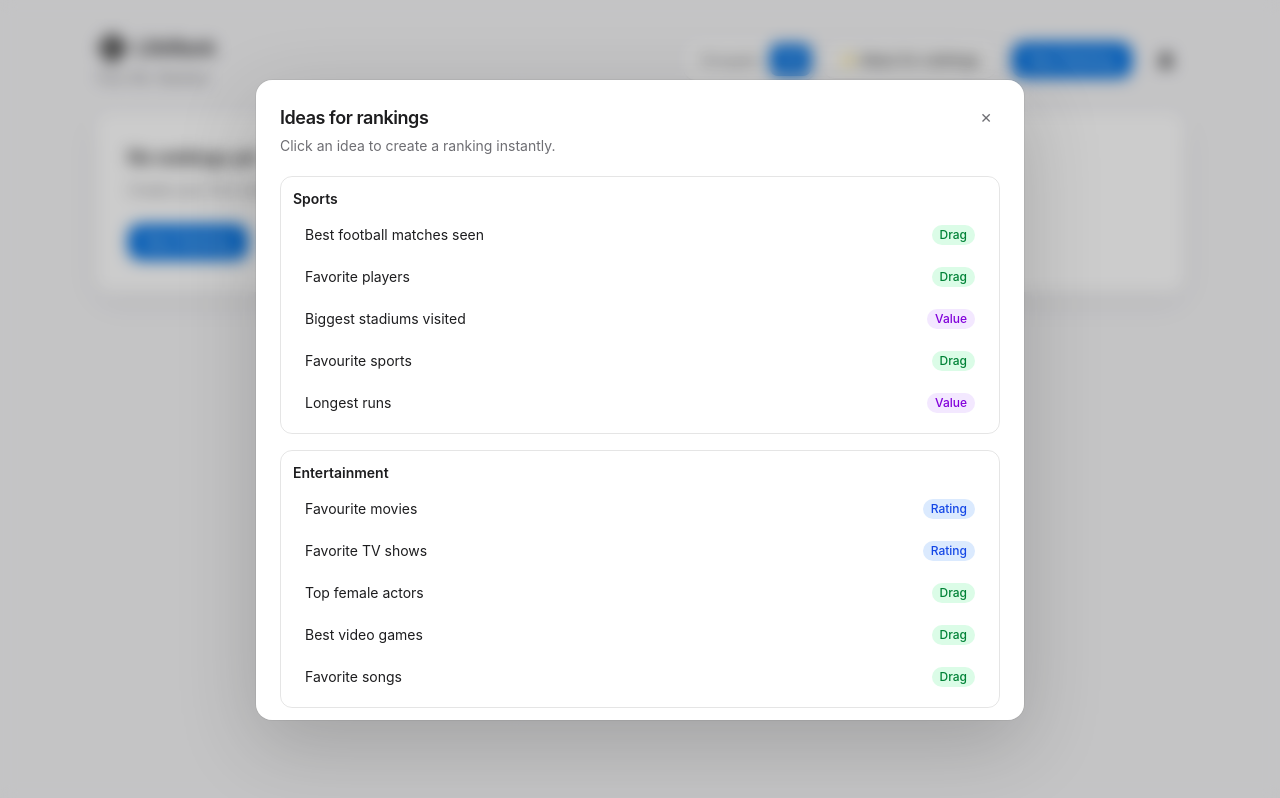
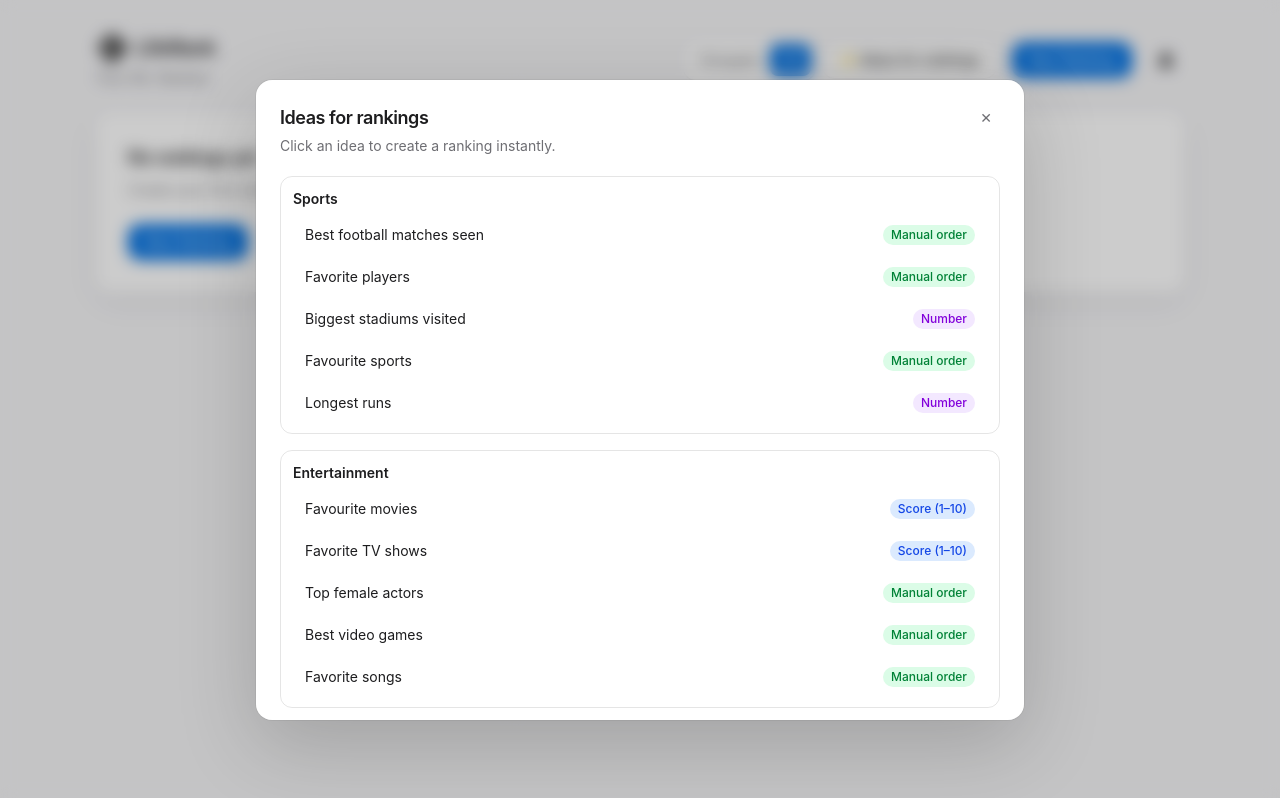
Before and after one commit to tonyczek/LifeRank, a React (Vite) app: page / in a window 1280 px wide. Both pictures are taken after a click on the button "✨ Ideas for rankings". Built offline with nearby package versions, Linux system fonts and the light colour scheme.

Commit message:
update homepage and ranking UI

```diff
--- a/src/components/AddItemForm.jsx
+++ b/src/components/AddItemForm.jsx
@@ -1,4 +1,5 @@
 import { useMemo, useState } from 'react'
+import { rankingValueFieldLabel } from '../utils/rankingTypeUi'
 
 export function AddItemForm({ ranking, onAddItem }) {
   const [name, setName] = useState('')
@@ -8,9 +9,7 @@ export function AddItemForm({ ranking, onAddItem }) {
 
   const isRating = ranking.type === 'rating'
   const isDrag = ranking.type === 'drag'
-  const valueLabel = useMemo(() => {
-    return isRating ? 'Rating (1-10)' : ranking.metricLabel || 'Value'
-  }, [isRating, ranking.metricLabel])
+  const valueLabel = useMemo(() => rankingValueFieldLabel(ranking), [ranking])
 
   function validate() {
     const nextErrors = {}
@@ -20,11 +19,11 @@ export function AddItemForm({ ranking, onAddItem }) {
     if (!trimmedName) nextErrors.name = 'Name is required.'
     if (!isDrag) {
       if (value === '') {
-        nextErrors.value = 'Value is required.'
+        nextErrors.value = isRating ? 'Score is required.' : 'Number is required.'
       } else if (Number.isNaN(numeric)) {
-        nextErrors.value = 'Value must be a number.'
+        nextErrors.value = 'Must be a number.'
       } else if (isRating && (numeric < 1 || numeric > 10)) {
-        nextErrors.value = 'Rating must be between 1 and 10.'
+        nextErrors.value = 'Score must be between 1 and 10.'
       }
     }
 
@@ -74,7 +73,7 @@ export function AddItemForm({ ranking, onAddItem }) {
               value={value}
               onChange={(e) => setValue(e.target.value)}
               className="mt-2 w-full rounded-xl border border-black/10 bg-white px-3 py-2 text-sm outline-none transition focus:border-[#0071E3] focus:ring-2 focus:ring-[#0071E3]/20"
-              placeholder={isRating ? '1 to 10' : ranking.metricLabel || 'Enter value'}
+              placeholder={isRating ? '1 to 10' : ranking.metricLabel || 'Enter number'}
             />
             {errors.value ? <p className="mt-1 text-xs text-red-600">{errors.value}</p> : null}
           </div>
--- a/src/components/CreateRankingModal.jsx
+++ b/src/components/CreateRankingModal.jsx
@@ -2,6 +2,7 @@ import { useEffect, useMemo, useState } from 'react'
 import { RankingCustomizationControls } from './RankingCustomizationControls'
 import { CategorySelector } from './CategorySelector'
 import { buildCategoryOptions } from '../utils/categories'
+import { rankingTypeHint, rankingTypeShortLabel } from '../utils/rankingTypeUi'
 
 export function CreateRankingModal({ open, onClose, onCreate, rankings = [] }) {
   const [animateIn, setAnimateIn] = useState(false)
@@ -21,7 +22,7 @@ export function CreateRankingModal({ open, onClose, onCreate, rankings = [] }) {
     return {
       name: name.trim(),
       type,
-      metricLabel: type === 'value' ? metricLabel.trim() : type === 'drag' ? 'Manual order' : 'Rating (1–10)',
+      metricLabel: type === 'value' ? metricLabel.trim() : type === 'drag' ? 'Manual order' : 'Score (1–10)',
       category: category === 'Custom' ? customCategory.trim() || 'Other' : category,
       emoji: emoji.trim() || '🏆',
       color,
@@ -54,7 +55,7 @@ export function CreateRankingModal({ open, onClose, onCreate, rankings = [] }) {
       return
     }
     if (payload.type === 'value' && !payload.metricLabel) {
-      setError('Metric label is required for value-based rankings.')
+      setError('Metric label is required for Number rankings.')
       return
     }
     onCreate?.(payload)
@@ -124,8 +125,8 @@ export function CreateRankingModal({ open, onClose, onCreate, rankings = [] }) {
                     : 'border-black/10 bg-white text-[#6E6E73] hover:bg-black/5',
                 ].join(' ')}
               >
-                <div className="font-medium">Rating 1–10</div>
-                <div className="mt-0.5 text-xs">Best for subjective scores</div>
+                <div className="font-medium">{rankingTypeShortLabel('rating')}</div>
+                <div className="mt-0.5 text-xs">{rankingTypeHint('rating')}</div>
               </button>
 
               <button
@@ -138,8 +139,8 @@ export function CreateRankingModal({ open, onClose, onCreate, rankings = [] }) {
                     : 'border-black/10 bg-white text-[#6E6E73] hover:bg-black/5',
                 ].join(' ')}
               >
-                <div className="font-medium">Value-based</div>
-                <div className="mt-0.5 text-xs">Best for measurable metrics</div>
+                <div className="font-medium">{rankingTypeShortLabel('value')}</div>
+                <div className="mt-0.5 text-xs">{rankingTypeHint('value')}</div>
               </button>
 
               <button
@@ -152,8 +153,8 @@ export function CreateRankingModal({ open, onClose, onCreate, rankings = [] }) {
                     : 'border-black/10 bg-white text-[#6E6E73] hover:bg-black/5',
                 ].join(' ')}
               >
-                <div className="font-medium">Drag (manual order)</div>
-                <div className="mt-0.5 text-xs">Manual ranking (drag &amp; drop)</div>
+                <div className="font-medium">{rankingTypeShortLabel('drag')}</div>
+                <div className="mt-0.5 text-xs">{rankingTypeHint('drag')}</div>
               </button>
             </div>
           </div>
--- a/src/components/ItemList.jsx
+++ b/src/components/ItemList.jsx
@@ -8,6 +8,7 @@ import {
   verticalListSortingStrategy,
 } from '@dnd-kit/sortable'
 import { EmptyState } from './EmptyState'
+import { rankingValueFieldLabel } from '../utils/rankingTypeUi'
 
 function SortableItemRow({ id, children }) {
   const { attributes, listeners, setNodeRef, transform, transition, isDragging } = useSortable({ id })
@@ -71,7 +72,7 @@ export function ItemList({ ranking, onDeleteItem, onUpdateItem, onReorderItems }
   }
 
   const isRating = ranking.type === 'rating'
-  const valueLabel = isRating ? 'Rating (1-10)' : ranking.metricLabel || 'Value'
+  const valueLabel = rankingValueFieldLabel(ranking)
 
   function startEdit(item) {
     setEditingId(item.id)
@@ -91,12 +92,16 @@ export function ItemList({ ranking, onDeleteItem, onUpdateItem, onReorderItems }
       return
     }
     if (!isDrag) {
-      if (draft.value === '' || Number.isNaN(numericValue)) {
-        setEditError(`${valueLabel} must be a number.`)
+      if (draft.value === '') {
+        setEditError(isRating ? 'Score is required.' : 'Number is required.')
+        return
+      }
+      if (Number.isNaN(numericValue)) {
+        setEditError('Must be a number.')
         return
       }
       if (isRating && (numericValue < 1 || numericValue > 10)) {
-        setEditError('Rating must be between 1 and 10.')
+        setEditError('Score must be between 1 and 10.')
         return
       }
     }
--- a/src/components/RankingCard.jsx
+++ b/src/components/RankingCard.jsx
@@ -1,8 +1,9 @@
 import { useMemo } from 'react'
 import { useNavigate } from 'react-router-dom'
+import { rankingTypeShortLabel } from '../utils/rankingTypeUi'
 
 function TypeBadge({ type }) {
-  const label = type === 'value' ? 'Value' : type === 'drag' ? 'Drag' : 'Rating'
+  const label = rankingTypeShortLabel(type)
   return (
     <span className="inline-flex items-center rounded-full bg-[#F5F5F7] px-2.5 py-1 text-xs font-medium text-[#1D1D1F] ring-1 ring-black/5">
       {label}
--- a/src/components/RankingIdeasModal.jsx
+++ b/src/components/RankingIdeasModal.jsx
@@ -1,3 +1,5 @@
+import { rankingTypeShortLabel } from '../utils/rankingTypeUi'
+
 const RANKING_IDEAS = {
   Sports: [
     { name: 'Best football matches seen', type: 'drag', category: 'Sports' },
@@ -39,12 +41,16 @@ const RANKING_IDEAS = {
 function TypeBadge({ type }) {
   const config =
     type === 'rating'
-      ? { label: 'Rating', classes: 'bg-blue-100 text-blue-700' }
+      ? { classes: 'bg-blue-100 text-blue-700' }
       : type === 'value'
-        ? { label: 'Value', classes: 'bg-purple-100 text-purple-700' }
-        : { label: 'Drag', classes: 'bg-green-100 text-green-700' }
+        ? { classes: 'bg-purple-100 text-purple-700' }
+        : { classes: 'bg-green-100 text-green-700' }
 
-  return <span className={`rounded-full px-2 py-0.5 text-xs font-medium ${config.classes}`}>{config.label}</span>
+  return (
+    <span className={`rounded-full px-2 py-0.5 text-xs font-medium ${config.classes}`}>
+      {rankingTypeShortLabel(type)}
+    </span>
+  )
 }
 
 export function RankingIdeasModal({ open, onClose, onCreateFromIdea }) {
--- a/src/pages/HomePage.jsx
+++ b/src/pages/HomePage.jsx
@@ -164,7 +164,7 @@ export function HomePage() {
             name: idea.name,
             type: idea.type,
             category: idea.category,
-            metricLabel: idea.type === 'value' ? 'Value' : idea.type === 'drag' ? 'Manual order' : 'Rating (1–10)',
+            metricLabel: idea.type === 'value' ? 'Number' : idea.type === 'drag' ? 'Manual order' : 'Score (1–10)',
           })
           setIsIdeasOpen(false)
         }}
--- a/src/pages/RankingDetailPage.jsx
+++ b/src/pages/RankingDetailPage.jsx
@@ -10,11 +10,12 @@ import { useRankings } from '../hooks/useRankings'
 import { useProfile } from '../hooks/useProfile'
 import { buildCategoryOptions } from '../utils/categories'
 import ExportModal from '../components/ExportModal'
+import { rankingTypeShortLabel } from '../utils/rankingTypeUi'
 
 function TypeBadge({ type }) {
   return (
     <span className="inline-flex items-center rounded-full bg-[#F5F5F7] px-2.5 py-1 text-xs font-medium text-[#1D1D1F] ring-1 ring-black/5">
-      {type === 'value' ? 'Value' : type === 'drag' ? 'Drag' : 'Rating'}
+      {rankingTypeShortLabel(type)}
     </span>
   )
 }
--- /dev/null
+++ b/src/utils/rankingTypeUi.js
@@ -0,0 +1,26 @@
+/**
+ * User-facing strings for ranking `type`.
+ * Internal values stay: rating | value | drag.
+ */
+
+export function rankingTypeShortLabel(type) {
+  if (type === 'rating') return 'Score (1–10)'
+  if (type === 'value') return 'Number'
+  if (type === 'drag') return 'Manual order'
+  return type
+}
+
+export function rankingTypeHint(type) {
+  if (type === 'rating') return 'Best for opinions (movies, food, etc.)'
+  if (type === 'value') return 'Best for measurable things (price, km, height)'
+  if (type === 'drag') return 'Drag & drop to order items'
+  return ''
+}
+
+/** Label for score/number inputs and inline value captions. */
+export function rankingValueFieldLabel(ranking) {
+  if (!ranking) return ''
+  if (ranking.type === 'rating') return 'Score (1–10)'
+  if (ranking.type === 'value') return ranking.metricLabel?.trim() || 'Number'
+  return ''
+}
```
